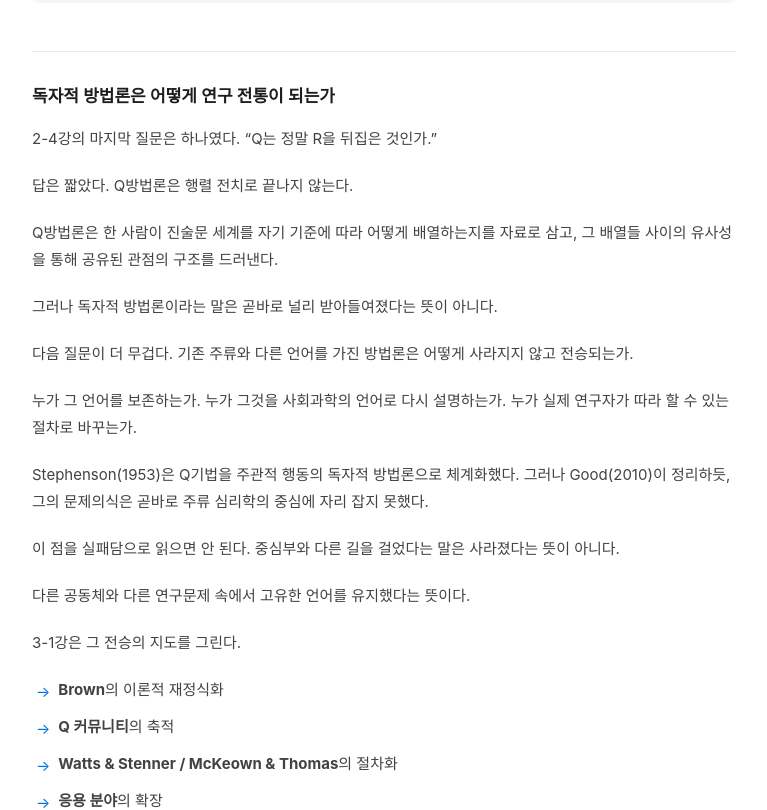
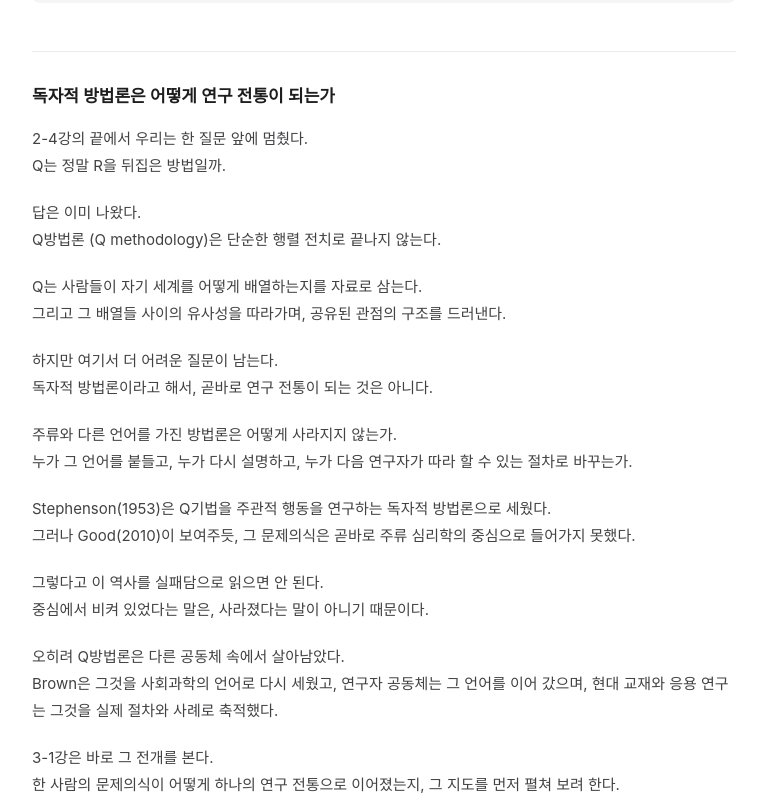
Before and after one commit to dorobo99-prog/q_Methology_Lesson, a Next.js app: page /lessons/3-1 in a window 1280 px wide. Shown: the part 1020-1830 px from the top of the page, without its empty margins (256-1023 px from the left). Built offline with nearby package versions, Linux system fonts and the light colour scheme.

Commit message:
내용 순화

```diff
--- a/src/app/lessons/3-1/page.tsx
+++ b/src/app/lessons/3-1/page.tsx
@@ -327,40 +327,58 @@ export default function Lesson31Page() {
           style={{ fontSize: "15px", lineHeight: 1.8, color: "var(--gray-700)" }}
         >
         <p>
-            2-4강의 마지막 질문은 하나였다.
-            &ldquo;Q는 정말 R을 뒤집은 것인가.&rdquo;
+          2-4강의 끝에서 우리는 한 질문 앞에 멈췄다.
+          <br />
+          Q는 정말 R을 뒤집은 방법일까.
         </p>
+
         <p>
-            답은 짧았다. Q방법론은 행렬 전치로 끝나지 않는다.
+          답은 이미 나왔다.
+          <br />
+          Q방법론 (Q methodology)은 단순한 행렬 전치로 끝나지 않는다.
         </p>
+
         <p>
-            Q방법론은 한 사람이 진술문 세계를 자기 기준에 따라 어떻게 배열하는지를 자료로 삼고,
-            그 배열들 사이의 유사성을 통해 공유된 관점의 구조를 드러낸다.
+          Q는 사람들이 자기 세계를 어떻게 배열하는지를 자료로 삼는다.
+          <br />
+          그리고 그 배열들 사이의 유사성을 따라가며, 공유된 관점의 구조를 드러낸다.
         </p>
+
         <p>
-            그러나 독자적 방법론이라는 말은 곧바로 널리 받아들여졌다는 뜻이 아니다.
+          하지만 여기서 더 어려운 질문이 남는다.
+          <br />
+          독자적 방법론이라고 해서, 곧바로 연구 전통이 되는 것은 아니다.
         </p>
+
         <p>
-            다음 질문이 더 무겁다.
-            기존 주류와 다른 언어를 가진 방법론은 어떻게 사라지지 않고 전승되는가.
+          주류와 다른 언어를 가진 방법론은 어떻게 사라지지 않는가.
+          <br />
+          누가 그 언어를 붙들고, 누가 다시 설명하고, 누가 다음 연구자가 따라 할 수 있는 절차로 바꾸는가.
         </p>
+
         <p>
-            누가 그 언어를 보존하는가.
-            누가 그것을 사회과학의 언어로 다시 설명하는가.
-            누가 실제 연구자가 따라 할 수 있는 절차로 바꾸는가.
+          Stephenson(1953)은 Q기법을 주관적 행동을 연구하는 독자적 방법론으로 세웠다.
+          <br />
+          그러나 Good(2010)이 보여주듯, 그 문제의식은 곧바로 주류 심리학의 중심으로 들어가지 못했다.
         </p>
+
         <p>
-            Stephenson(1953)은 Q기법을 주관적 행동의 독자적 방법론으로 체계화했다.
-            그러나 Good(2010)이 정리하듯, 그의 문제의식은 곧바로 주류 심리학의 중심에 자리 잡지 못했다.
+          그렇다고 이 역사를 실패담으로 읽으면 안 된다.
+          <br />
+          중심에서 비켜 있었다는 말은, 사라졌다는 말이 아니기 때문이다.
         </p>
+
         <p>
-            이 점을 실패담으로 읽으면 안 된다.
-            중심부와 다른 길을 걸었다는 말은 사라졌다는 뜻이 아니다.
+          오히려 Q방법론은 다른 공동체 속에서 살아남았다.
+          <br />
+          Brown은 그것을 사회과학의 언어로 다시 세웠고, 연구자 공동체는 그 언어를 이어 갔으며, 현대 교재와 응용 연구는 그것을 실제 절차와 사례로 축적했다.
         </p>
+
         <p>
-            다른 공동체와 다른 연구문제 속에서 고유한 언어를 유지했다는 뜻이다.
+          3-1강은 바로 그 전개를 본다.
+          <br />
+          한 사람의 문제의식이 어떻게 하나의 연구 전통으로 이어졌는지, 그 지도를 먼저 펼쳐 보려 한다.
         </p>
-          <p>3-1강은 그 전승의 지도를 그린다.</p>
           <ul className="space-y-2 pl-1">
             <li className="flex items-start gap-2">
               <span style={{ color: "var(--brand)" }} className="mt-0.5 shrink-0">→</span>
```
Lines whose indentation alone changed are shown as unchanged.
